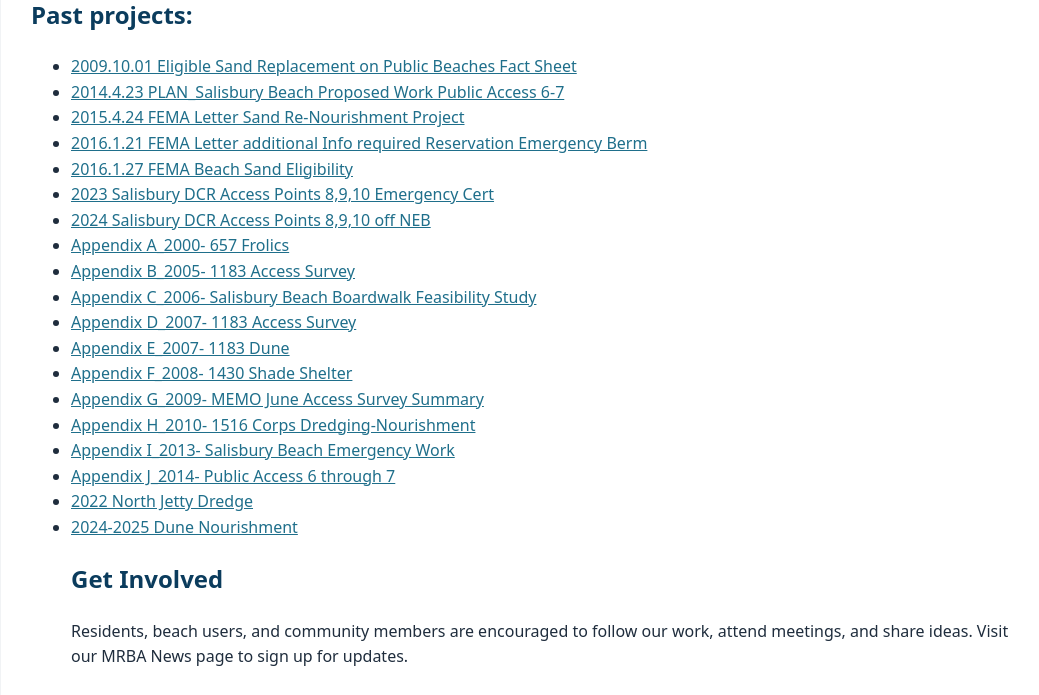
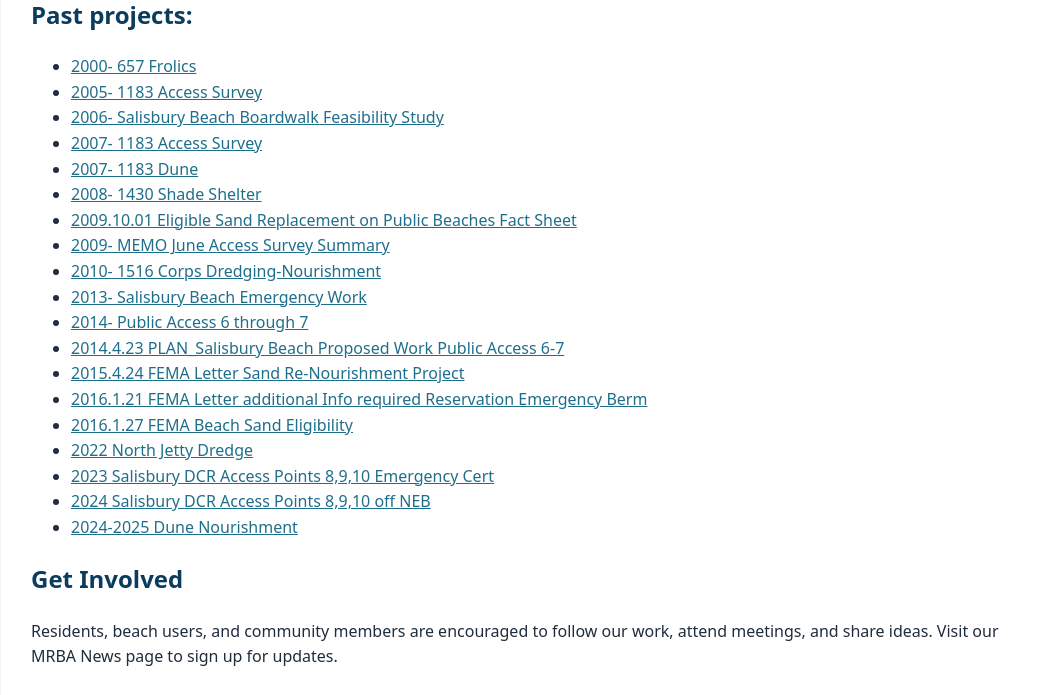
Before and after one commit to MAMRBAGOV/mamrba.gov, a Jekyll site: the page built from index.md, in a window 1280 px wide and 900 px high, scrolled down 1844 px, cut to the strip 205-900 px from the top of the window. Shown: the whole strip, without its empty margins (109-1148 px from the left). Built offline with Jekyll 4.4.1, drawn with Linux system fonts in a browser that asks for light colours.

Commit message:
Update index.md

```diff
--- a/index.md
+++ b/index.md
@@ -94,25 +94,26 @@ title: Page Title
 
 ## Past projects:
 
+- [2000- 657 Frolics](/assets/docs/Appendix A_2000- 657 Frolics.pdf)
+- [2005- 1183 Access Survey](/assets/docs/Appendix B_2005- 1183 Access Survey.pdf)
+- [2006- Salisbury Beach Boardwalk Feasibility Study](/assets/docs/Appendix C_2006- Salisbury Beach Boardwalk Feasibility Study.pdf)
+- [2007- 1183 Access Survey](/assets/docs/Appendix D_2007- 1183 Access Survey.pdf)
+- [2007- 1183 Dune ](/assets/docs/Appendix E_2007- 1183 Dune .pdf)
+- [2008- 1430 Shade Shelter ](/assets/docs/Appendix F_2008- 1430 Shade Shelter .pdf)
 - [2009.10.01 Eligible Sand Replacement on Public Beaches Fact Sheet](/assets/docs/2009.10.01 Eligible Sand Replacement on Public Beaches Fact Sheet.pdf)
+- [2009- MEMO June Access Survey Summary](/assets/docs/Appendix G_2009- MEMO June Access Survey Summary .pdf)
+- [2010- 1516 Corps Dredging-Nourishment](/assets/docs/Appendix H_2010- 1516 Corps Dredging-Nourishment.pdf)
+- [2013- Salisbury Beach Emergency Work](/assets/docs/Appendix I_2013- Salisbury Beach Emergency Work .pdf)
+- [2014- Public Access 6 through 7](/assets/docs/Appendix J_2014- Public Access 6 through 7.pdf)
 - [2014.4.23 PLAN_Salisbury Beach Proposed Work Public Access 6-7 ](/assets/docs/2014.4.23 PLAN_Salisbury Beach Proposed Work Public Access 6-7 .pdf)
 - [2015.4.24 FEMA Letter Sand Re-Nourishment Project](/assets/docs/2015.4.24 FEMA Letter Sand Re-Nourishment Project.pdf)
 - [2016.1.21 FEMA Letter additional Info required Reservation Emergency Berm](/assets/docs/2016.1.21 FEMA Letter additional Info required Reservation Emergency Berm.pdf)
 - [2016.1.27 FEMA Beach Sand Eligibility](/assets/docs/2016.1.27 FEMA Beach Sand Eligibility.pdf)
+- [2022 North Jetty Dredge](/assets/docs/NOI+Attachments Submittal.pdf)
 - [2023 Salisbury DCR Access Points 8,9,10 Emergency Cert](/assets/docs/2023 Salisbury DCR Access Points 8,9,10 Emergency Cert.pdf)
 - [2024 Salisbury DCR Access Points 8,9,10 off NEB](/assets/docs/2024 Salisbury DCR Access Points 8,9,10 off NEB.pdf)
-- [Appendix A_2000- 657 Frolics](/assets/docs/Appendix A_2000- 657 Frolics.pdf)
-- [Appendix B_2005- 1183 Access Survey](/assets/docs/Appendix B_2005- 1183 Access Survey.pdf)
-- [Appendix C_2006- Salisbury Beach Boardwalk Feasibility Study](/assets/docs/Appendix C_2006- Salisbury Beach Boardwalk Feasibility Study.pdf)
-- [Appendix D_2007- 1183 Access Survey](/assets/docs/Appendix D_2007- 1183 Access Survey.pdf)
-- [Appendix E_2007- 1183 Dune ](/assets/docs/Appendix E_2007- 1183 Dune .pdf)
-- [Appendix F_2008- 1430 Shade Shelter ](/assets/docs/Appendix F_2008- 1430 Shade Shelter .pdf)
-- [Appendix G_2009- MEMO June Access Survey Summary](/assets/docs/Appendix G_2009- MEMO June Access Survey Summary .pdf)
-- [Appendix H_2010- 1516 Corps Dredging-Nourishment](/assets/docs/Appendix H_2010- 1516 Corps Dredging-Nourishment.pdf)
-- [Appendix I_2013- Salisbury Beach Emergency Work](/assets/docs/Appendix I_2013- Salisbury Beach Emergency Work .pdf)
-- [Appendix J_2014- Public Access 6 through 7](/assets/docs/Appendix J_2014- Public Access 6 through 7.pdf)
-- [2022 North Jetty Dredge](/assets/docs/NOI+Attachments Submittal.pdf)
 - [2024-2025 Dune Nourishment](/assets/docs/_1 FINAL PLANS over aerial 9-18.pdf)
+
 ## Get Involved
 Residents, beach users, and community members are encouraged to follow our work, attend meetings, and share ideas. Visit our MRBA News page to sign up for updates.
 
```
